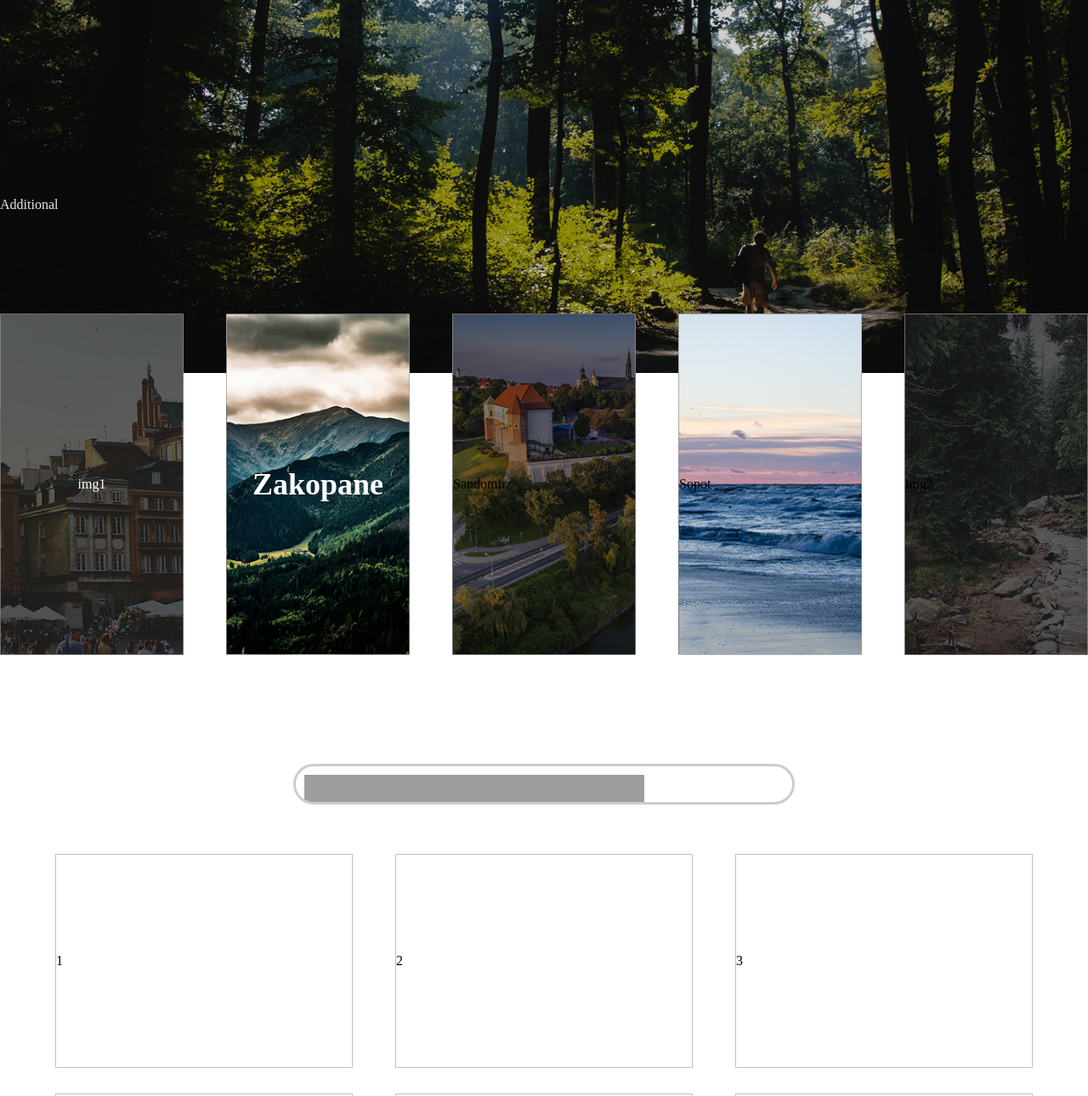
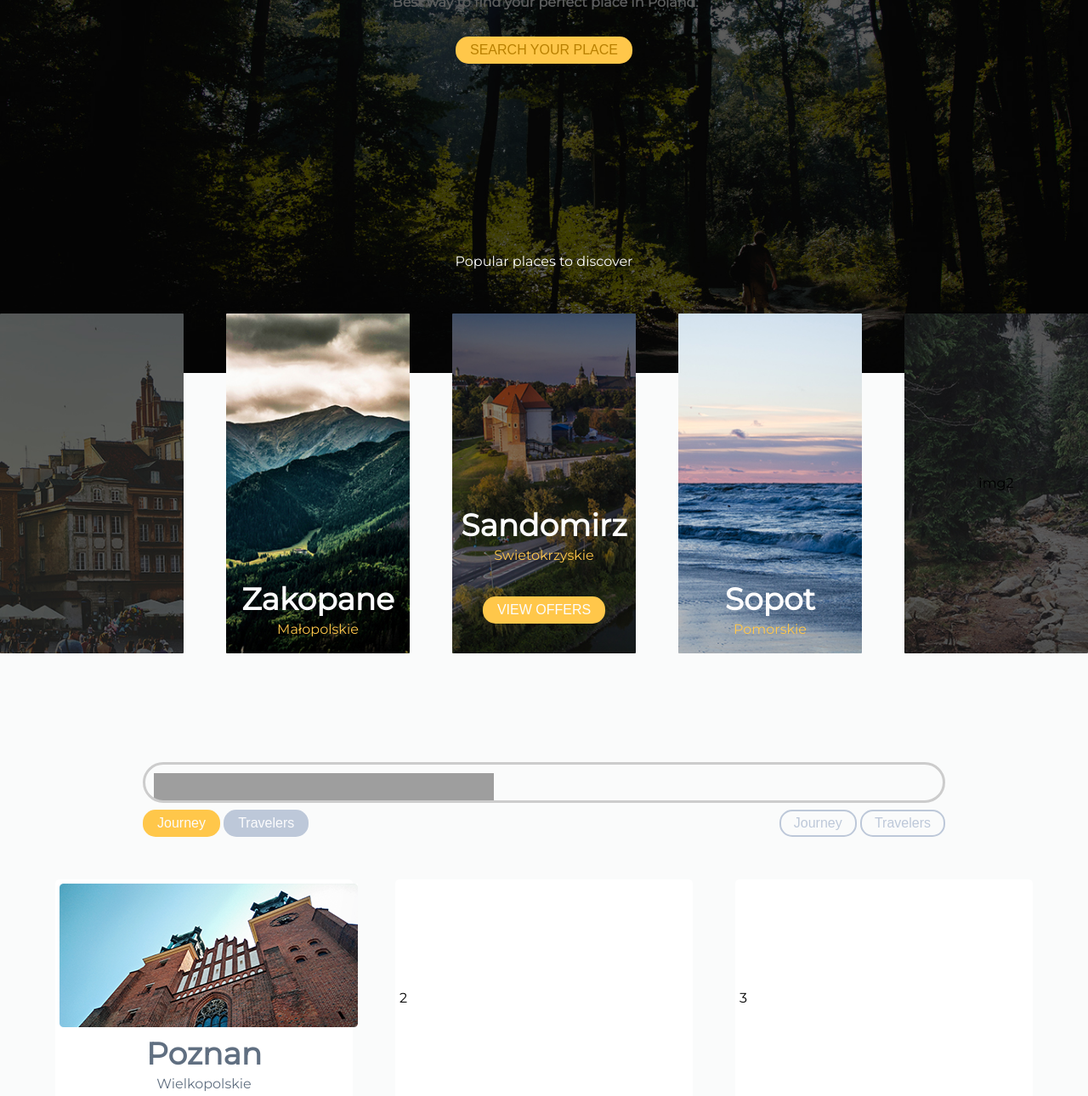
Before and after one commit to EugeneVaida/CSS_GRID_Responsive_Template, a plain HTML site: page main/index.html in a window 1280 px wide. Shown: the part 361-1651 px from the top of the page at 85% size. Drawn offline with Linux system fonts and the light colour scheme; grey boxes are pictures that could not be loaded.

Commit message:
cards design head logo corrections buttons

```diff
--- a/main/index.html
+++ b/main/index.html
@@ -5,6 +5,7 @@
     <meta charset="UTF-8">
     <meta name="viewport" content="width=device-width, initial-scale=1.0">
     <meta http-equiv="X-UA-Compatible" content="ie=edge">
+    <link href="https://fonts.googleapis.com/css?family=Montserrat" rel="stylesheet">
     <link rel="stylesheet" href="reset.css">
     <link rel="stylesheet" href="style.css">
 
@@ -17,21 +18,67 @@
         <div class="head-content">
             <div class="topLogo">
                 <div class="logo"><img src="img/logo.png" /></div>
-                <div class="headLogoName"><p>Polind</p></div>
+                <div class="headLogoName">
+                    <p>Polind</p>
+                </div>
             </div>
-            <div class="menuBar">menu</div>
-            <div class="mainLogo">mainLogo</div>
-            <div class="aditional">Additional</div>
+            <div class="menuBar">
+                <ul class="hr">
+                    <li>Guide</li>
+                    <li>Journey</li>
+                    <li>Hotels</li>
+                    <li>Travelers</li>
+                    <li class="searchIcon">ICON</li>
+                </ul>
+            </div>
+            <div class="mainLogo">
+                <div class="headingLogo">
+                    <div class="stheading">
+                        <h1>Fall in love <br><span>with Poland</span></h1>
+                    </div>
+                    <div class="subheading">
+                        <p>
+                            Best way to find your perfect place in Poland
+                        </p>
+                    </div>
+                    <div class="buttonBlock">
+                        <br><br><br><br><br><br>
+                        <button class="mainButton">
+                            SEARCH YOUR PLACE
+                        </button>
+                    </div>
+                </div>
+            </div>
+            <div class="aditional">Popular places to discover</div>
         </div>
     </div>
     <div class="content">
         <div class="grid">
-            <div class="card img1">img1</div>
+            <div class="card img1"></div>
             <div class="card zakopane">
-                <h4>Zakopane</h4>
+                <div class="cardText">
+                    <h4>Zakopane</h4>
+                    <p>Małopolskie</p>
+                </div>
             </div>
-            <div class="card sandomirz">Sandomirz</div>
-            <div class="card sopot">Sopot</div>
+            <div class="card sandomirz">
+                <div class="cardText">
+                    <h4>Sandomirz</h4>
+                    <p>Swietokrzyskie</p>
+                    <div style="display: flex; align-items: center;
+                    justify-content: center; padding: 40px 0 15px 0;">
+                        <button class="cardButton">
+                            VIEW OFFERS
+                        </button>
+                    </div>
+                </div>
+            </div>
+            <div class="card sopot">
+                <div class="cardText">
+                    <h4>Sopot</h4>
+                    <p>Pomorskie</p>
+                </div>
+            </div>
             <div class="card img2">img2</div>
         </div>
     </div>
@@ -39,10 +86,45 @@
         <form>
             <input type="text" name="search">
         </form>
+        <div class="spans">
+            <div class="leftSpans">
+                <button class="cardButton">
+                    Journey
+                </button>
+                <button class="cardButtonGrey">
+                    Travelers
+                </button>
+            </div>
+            <div class="rightSpans">
+                <button class="spanButtonTrans">
+                    Journey
+                </button>
+                <button class="spanButtonTrans">
+                    Travelers
+                </button>
+            </div>
+        </div>
     </div>
     <div class="places">
         <div class="place-grid">
-            <div class="place-card">1</div>
+            <div class="place-card">
+                <div class="imageBlock">
+                    <img src="img/poznan.png" />
+                </div>
+                <div class="textBlock">
+                    <h4>Poznan</h4>
+                </div>
+                <div class="textBlock">
+                        <p>Wielkopolskie</p>
+                    </div>
+
+                <div class="buttonBlock">
+                    <button class="spanButtonTrans">
+                        VIEW OFFERS
+                    </button>
+                </div>
+
+            </div>
             <div class="place-card">2</div>
             <div class="place-card">3</div>
             <div class="place-card">4</div>
--- a/main/style.css
+++ b/main/style.css
@@ -1,3 +1,9 @@
+body {
+    margin: 0;
+    font-family: 'Montserrat', sans-serif;
+    background-color: #fafbfb
+}
+
 .topLogo {
     grid-area: topLogo;
 }
@@ -28,8 +34,6 @@
     padding: 20px;
 }
 
-
-
 .place-grid {
     display: grid;
     grid-template-columns: repeat(auto-fill, minmax(250px, 350px));
@@ -58,11 +62,125 @@ input[type=text]:focus {
     border: 3px solid #555;
 }
 
+ul.hr {
+    margin: 0;
+    /* Обнуляем значение отступов */
+    padding: 30px 30px 0 0;
+    /* Значение полей */
+}
+
+ul.hr li {
+    display: inline;
+    /* Отображать как строчный элемент */
+    margin-right: 25px;
+    /* Отступ слева */
+    padding: 3px;
+    /* Поля вокруг текста */
+    font-weight: 500;
+}
+
+.stheading{
+    font-size: 72px;
+    font-weight: 900;
+    text-align: center;
+}
+
+.stheading span{
+    font-size: 72px;
+    font-weight: 900;
+    text-align: center;
+    color: #ed6950;
+}
+
+.subheading{
+    text-align: center;
+    color: #5c5d5d;
+    font-weight: 900;
+    padding-top: 25px;
+}
+
+.mainButton{
+    background-color: #ffc74a;
+    border-color: transparent;/* Green */
+    border-radius: 15px;
+    color: #b98000;
+    padding: 5px 15px;
+    text-align: center;
+    text-decoration: none;
+    display: inline-block;
+    font-size: 16px;
+}
+
+.cardButton{
+    background-color: #ffc74a;
+    border-color: transparent;/* Green */
+    border-radius: 15px;
+    color: #fcfcfd;
+    padding: 5px 15px;
+    text-align: center;
+    text-decoration: none;
+    display: inline-block;
+    font-size: 16px;
+}
+
+.cardButtonGrey{
+    background-color: #bdc8d9;
+    border-color: transparent;/* Green */
+    border-radius: 15px;
+    color: #fcfcfd;
+    padding: 5px 15px;
+    text-align: center;
+    text-decoration: none;
+    display: inline-block;
+    font-size: 16px;
+}
+
+.spanButtonTrans{
+    background-color: transparent;
+    border: 2px solid #bdc8d9;
+    border-radius: 15px;
+    color: #bdc8d9;
+    font-weight: 500;
+    padding: 5px 15px;
+    text-align: center;
+    text-decoration: none;
+    display: inline-block;
+    font-size: 16px;
+}
+
+.spanButton{
+    background-color: transparent;
+    border-color: transparent;/* Green */
+    border-radius: 15px;
+    color: #ffffff;
+    padding: 5px 15px;
+    text-align: center;
+    text-decoration: none;
+    display: inline-block;
+    font-size: 16px;
+}
+
+.spans{
+    display: flex;
+    justify-content: space-between;
+}
+
+
+
+.aditional{
+    text-align: center;
+    display: flex;
+    padding-bottom: 20px;
+    justify-content: center;
+    align-self: flex-end
+}
+
 .search {
     display: grid;
-    grid-template-columns: minmax(300px, 0.5fr);
+    grid-template-columns: minmax(300px, 0.8fr);
     margin: 50px;
     justify-content: center;
+    color: #555;
 }
 
 
@@ -77,36 +195,36 @@ input[type=text]:focus {
 
     width: 100%;
     height: 100%;
-    /* color: white; */
-    color: rgb(255, 255, 255);
+    position: absolute;
+    color: #fcfcfd;
 
 
 }
 
-.img1{
+.img1 {
     background-image: url('img/category_1.jpg');
     background-size: cover;
     text-align: center;
-    color: white;
+    color:#fcfcfd;
 }
 
 
-.zakopane{
+.zakopane {
     background-image: url('img/category_2.jpg');
     background-size: cover;
 }
 
-.sandomirz{
+.sandomirz {
     background-image: url('img/category_3.jpg');
     background-size: cover;
 }
 
-.sopot{
+.sopot {
     background-image: url('img/category_4.jpg');
     background-size: cover;
 }
 
-.img2{
+.img2 {
     background-image: url('img/category_5.jpg');
     background-size: cover;
 }
@@ -131,13 +249,10 @@ input[type=text]:focus {
     left: 0;
     right: 0;
     bottom: 0;
-    background-color: rgba(0, 0, 0, 0.1);
+    background-color: rgba(0, 0, 0, 0.6);
     z-index: 0;
 }
 
-body {
-    margin: 0;
-}
 
 .content {
     position: relative;
@@ -153,23 +268,34 @@ body {
 }
 
 .card {
+    display: flex;
+    align-items: center;
+    justify-content: center;
     border-radius: 1px;
-    background-color: white;
+    background-color: #fcfcfd;
     position: relative;
     height: 400px;
 }
 
-.card > h4{
-    color: white;
+.card h4 {
+    color: #fcfcfd;
     font-size: 36px;
     font-weight: 700;
     text-align: center;
     position: relative;
 }
 
-.card > p{
-    color: yellow;
-    font-size: 24;
+.card p {
+    color: #ffc74a;
+    font-size: 14;
+    padding-top: 10px;
+    text-align: center;
+}
+
+.cardText{
+    align-self: flex-end;
+    margin: 0 auto;
+    padding-bottom: 20px;
 }
 
 .exploreCard img {
@@ -178,9 +304,38 @@ body {
 }
 
 .place-card {
-    border-radius: 1px;
+    border-radius: 5px;
+    padding: 5px;
     background-color: white;
-    height: 250px;
+    height: 270px;
+
+}
+
+.textBlock{
+    display: flex;
+    justify-content: center;
+    padding-top: 10px;
+
+}
+
+.textBlock h4{
+    font-size: 36px;
+    font-weight: 900;
+    color: #606f81;
+}
+
+.textBlock p{
+    font-size: 16px;
+    font-weight: 500;
+    color: #606f81;
+    padding-bottom: 10px;
+}
+
+.buttonBlock{
+    display: flex;
+    justify-content: center;
+    align-self: flex-end;
+    padding-bottom: 20px;
 }
 
 .grid {
@@ -195,12 +350,10 @@ body {
 
 .grid div {
     align-content: center;
-    border: 1px solid rgba(153, 153, 153, 0.637);
 }
 
 .place-grid div {
     align-content: center;
-    border: 1px solid rgba(153, 153, 153, 0.637);
 }
 
 .head div:nth-child(1) {
@@ -242,7 +395,7 @@ body {
         ". eL eL eL eL eL eR eR eR eR eR .";
 }
 
-.headLogoName{
+.headLogoName {
     float: left;
     position: relative;
     font-weight: 900;
@@ -251,14 +404,15 @@ body {
     height: 30px;
     width: 100px;
     margin-left: 0;
-    padding: 0.6em 0 0 1em;
+    padding: 0.7em 0 0 1em;
 }
 
-.logo{
-    float:left;
+.logo {
+    float: left;
+    padding: 10px 0 0 10px;
 }
 
-.logo > img{
+.logo>img {
     width: 100%
 }
 
```
Also changed, not shown: main/colors.txt (added).
